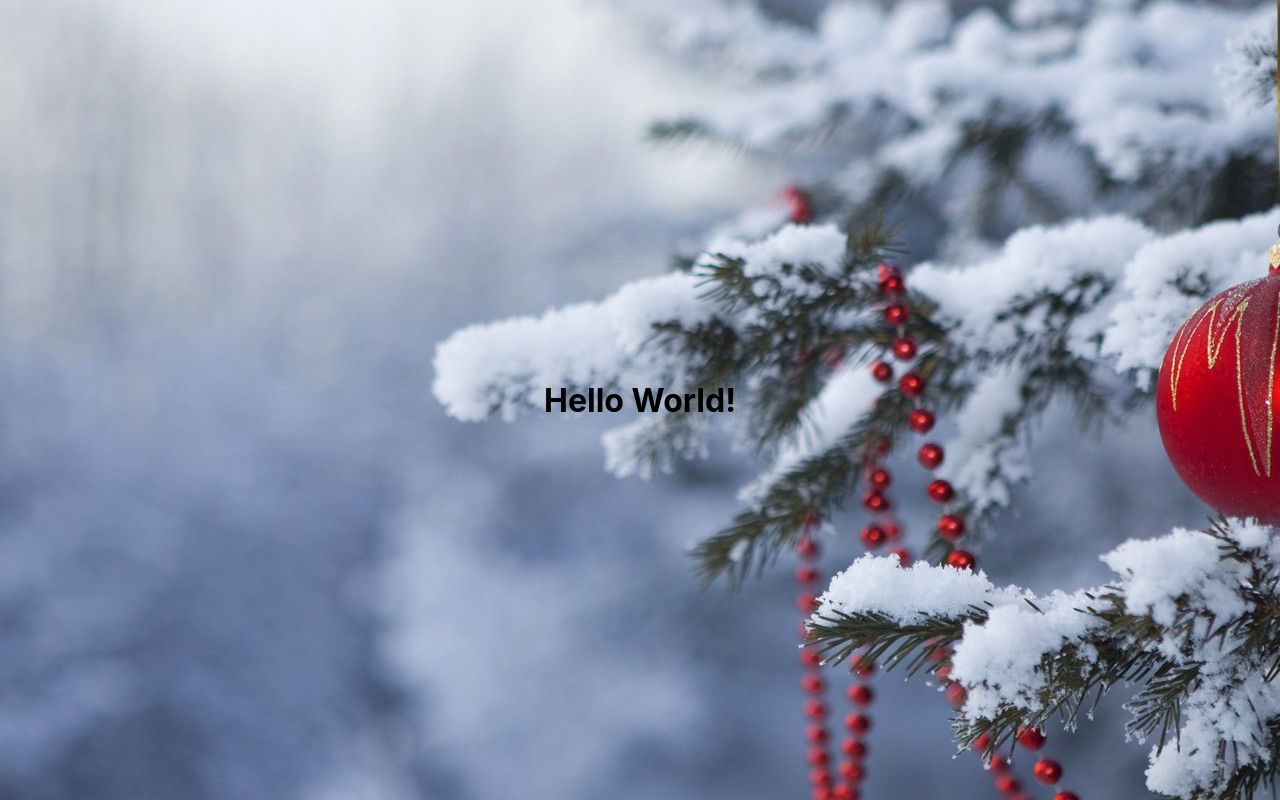
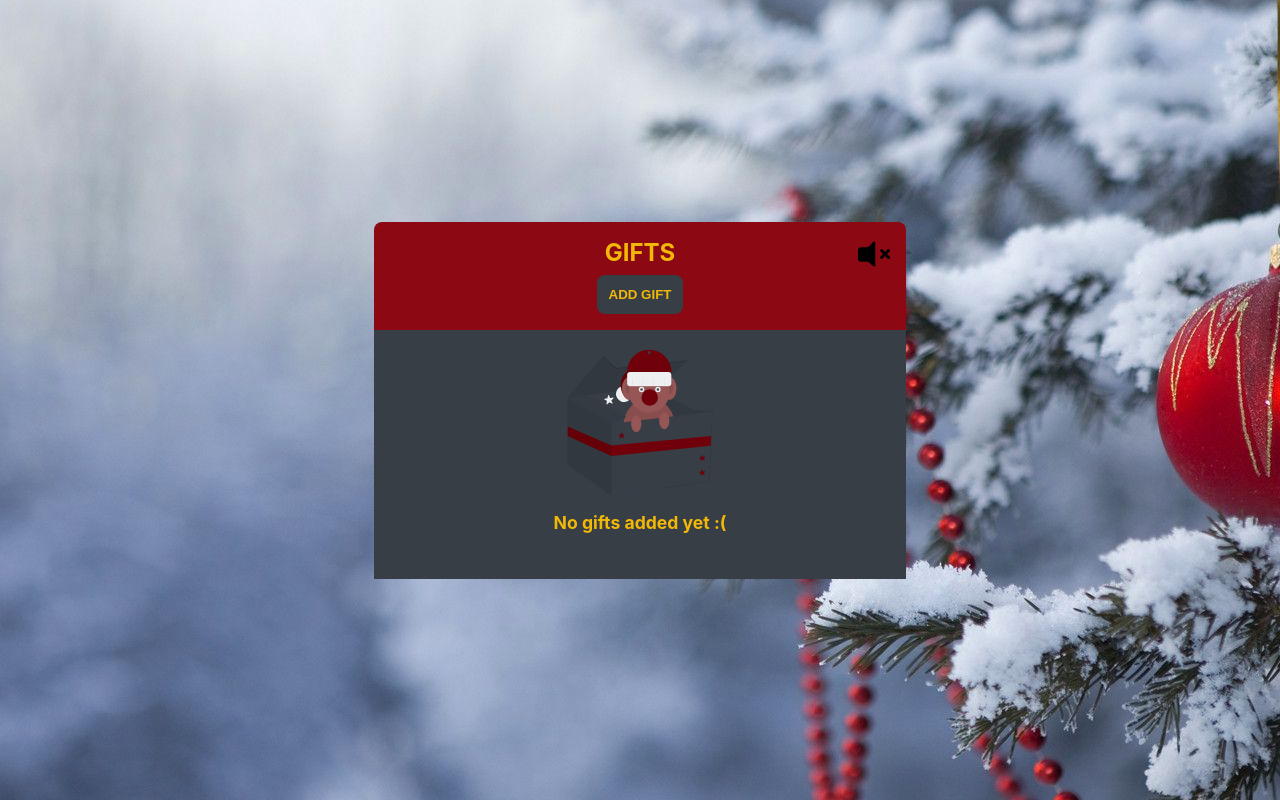
Before and after one commit to lopez-tomas/adviency, a React (Create React App) app: page / in a window 1280 px wide. Built offline with nearby package versions, Linux system fonts and the light colour scheme.

Commit message:
[FEAT]: app built.

```diff
--- a/src/App.tsx
+++ b/src/App.tsx
@@ -1,10 +1,72 @@
-import React from 'react';
+import { useState, useEffect } from 'react';
+import AppContext from './context/AppContext';
+import useInitialState from './hooks/useInitialState';
+import { Modal, Form, GiftList } from './containers/main';
+import './styles/App.sass';
+
+import volume from "./images/volume.svg";
+import mute from "./images/volume-mute.svg"
 
 const App = () => {
+  const initialState = useInitialState();
+  const [showAdd, setShowAdd] = useState(false);
+  const [music, setMusic] = useState<HTMLAudioElement | null>(null);
+  const [isMuted, setIsMuted] = useState(true);
+
+  useEffect(() => {
+    const url = 'https://andresguanov.github.io/assets/christmas.mp3';
+    const music = new Audio(url);
+    music.volume = 0.12;
+    music.muted = true;
+    music.loop = true;
+    music.autoplay = true;
+
+    setMusic(music);
+    setIsMuted(music.muted);
+  }, []);
+
+  const handleMusic = () => {
+    if (isMuted) {
+      music!.muted = false;
+    } else {
+      music!.muted= true;
+    }
+
+    setIsMuted(!isMuted);
+  }
+
   return (
-    <div className="App">
-      <h1>Hello World!</h1>
-    </div>
+    <AppContext.Provider value={initialState}>
+      <main className="App">
+        <section className="Form-container">
+          <div>
+            <h1>Gifts</h1>
+
+            <figure
+              onClick={handleMusic}
+              className="btn music-btn">
+              {isMuted
+                ? <img src={mute} alt="Music muted" />
+                : <img src={volume} alt="Music unmuted" />
+              }
+            </figure>
+          </div>
+          <button
+            onClick={() => setShowAdd(!showAdd)}
+            className="btn add-btn"
+          >
+            Add gift
+          </button>
+
+          <Modal show={showAdd} onClose={() => setShowAdd(false)}>
+            <Form onClose={() => setShowAdd(false)} />
+          </Modal>
+        </section>
+        <section className="GiftList-container">
+          <GiftList />
+        </section>
+      </main>
+    </AppContext.Provider>
   )
 }
 
```
